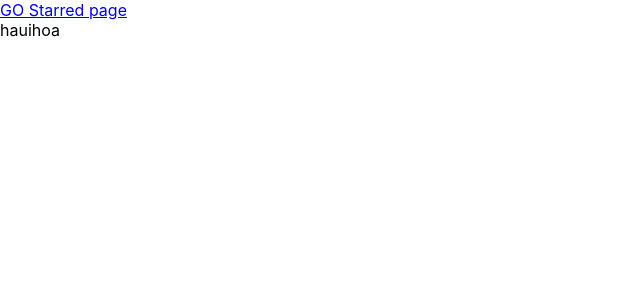
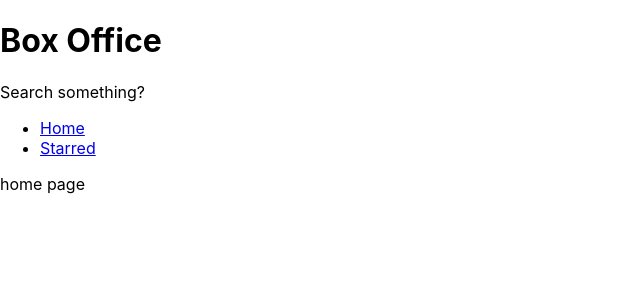
Before and after one commit to Roshini05112001/box-office, a React (Create React App) app: page / in a window 1280 px wide. Shown: the top 300 px of the page, without its empty margins (0-640 px from the left). Built offline with nearby package versions, Linux system fonts and the light colour scheme.

Commit message:
added layouts and navigations

```diff
--- a/src/App.jsx
+++ b/src/App.jsx
@@ -1,13 +1,16 @@
 import {BrowserRouter, Routes, Route} from 'react-router-dom'
 import Home from './pages/Home';
 import Starred from './pages/Starred';
+import MainLayout from './components/MainLayout';
 
 function App() {
   return (
     <BrowserRouter>
      <Routes>
-      <Route path='/' element={<Home/>}/>
-      <Route path='/Starred' element={<Starred/>}/>
+      <Route  element={<MainLayout/>}>
+        <Route path='/' element={<Home/>}/>
+        <Route path='/Starred' element={<Starred/>}/>
+      </Route>
       <Route path='*' element={<div>Not found</div>} />
      </Routes>
     </BrowserRouter>
--- /dev/null
+++ b/src/components/AppTitle.jsx
@@ -0,0 +1,10 @@
+export default function AppTitle(props) {
+  const{title="Box Office ", subtitle="Search something?"} = props
+
+    return(
+        <div>
+            <h1>{title}</h1>
+            <p>{subtitle}</p>
+        </div>
+    )
+}
--- /dev/null
+++ b/src/components/MainLayout.jsx
@@ -0,0 +1,15 @@
+import {Outlet} from "react-router-dom"
+import Navs from "./Navs"
+import AppTitle from "./AppTitle"
+const MainLayout = () => {
+    return(
+        <div>
+            <AppTitle/>
+            <Navs/>
+            <Outlet/>
+        </div>
+    )
+
+}
+
+export default MainLayout
--- /dev/null
+++ b/src/components/Navs.jsx
@@ -0,0 +1,30 @@
+import { Link } from "react-router-dom";
+
+const LINKS = [
+  {
+    text:"Home",
+    to:"/",
+  },
+  {
+    text:"Starred",
+    to:"/Starred",
+  },
+]
+
+const Navs = () => {
+    return(
+        <div>
+            <ul>
+                {
+                 LINKS.map(items => (
+                    <li key={items.to}>
+                       <Link to={items.to}>
+                         {items.text}
+                       </Link>
+                    </li>
+                ))}
+            </ul>
+        </div>
+    )
+}
+export default Navs;
--- a/src/pages/Home.jsx
+++ b/src/pages/Home.jsx
@@ -1,9 +1,8 @@
-import { Link } from "react-router-dom"
+
 const Home = () => {
     return(
         <div>
-          <Link to="/Starred"> GO Starred page </Link>
-          <div>hauihoa</div>
+          <div>home page</div>
 
         </div>
     )
```
